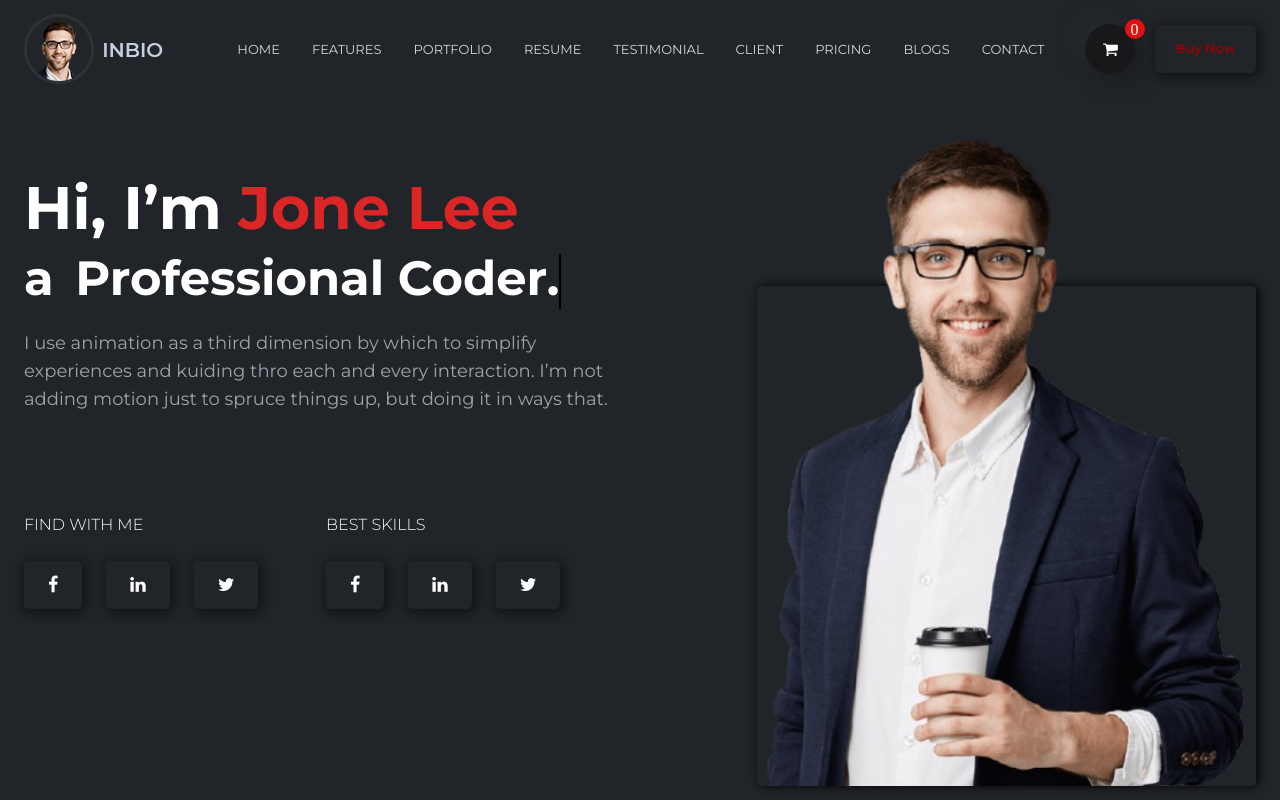
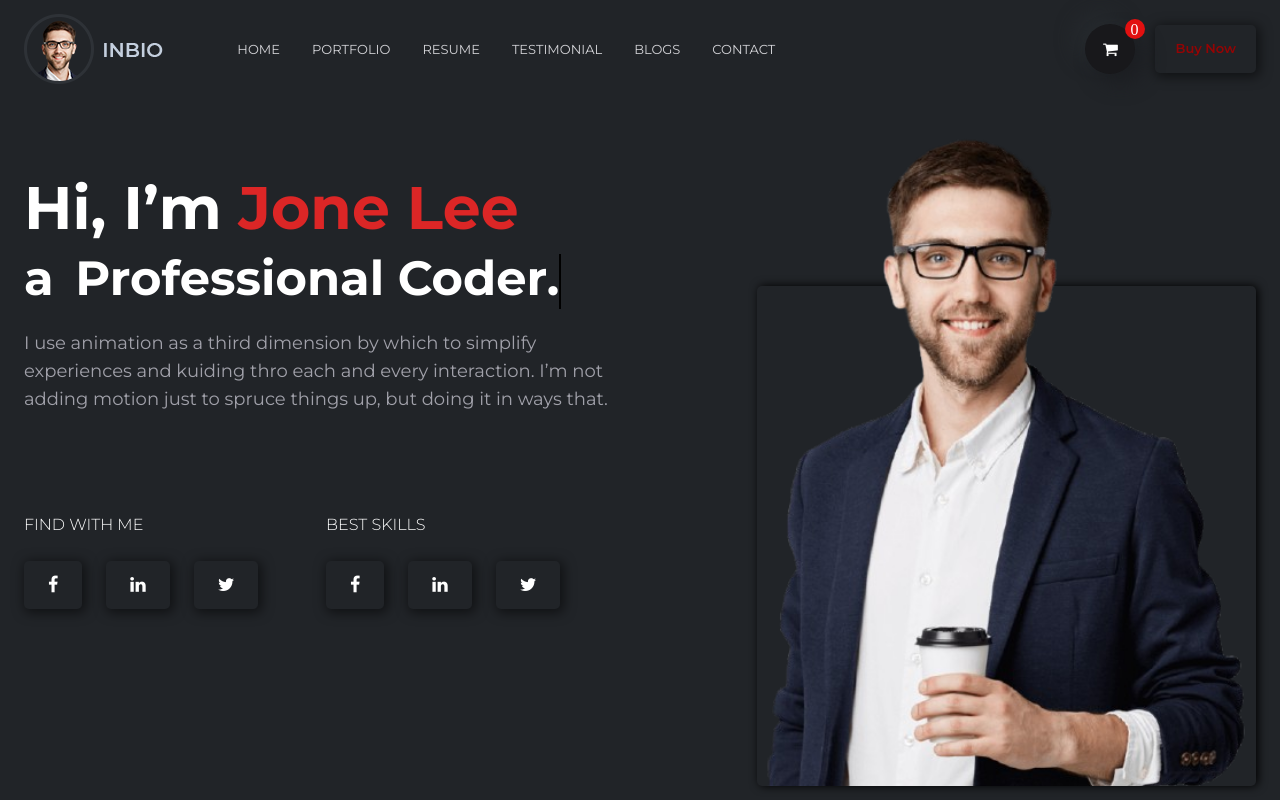
Before and after one commit to safdar1313/Inbio-portfolio, a plain HTML site: page index.html in a window 1280 px wide. Shown: the top 800 px of the page. Drawn offline with nearby package versions, Linux system fonts and the light colour scheme.

Commit message:
Update index.html

```diff
--- a/index.html
+++ b/index.html
@@ -34,9 +34,6 @@
                     <a href="#" class="px-2 py-1">Home</a>
                   </li>
                   <li class="nav-item">
-                    <a href="#" class="px-2 py-1">Features</a>
-                  </li>
-                  <li class="nav-item">
                     <a href="#" class="px-2 py-1">Portfolio</a>
                   </li>
                   <li class="nav-item">
@@ -44,12 +41,6 @@
                   </li>
                   <li class="nav-item">
                     <a href="#" class="px-2 py-1">Testimonial</a>
-                  </li>
-                  <li class="nav-item">
-                    <a href="#" class="px-2 py-1">Client</a>
-                  </li>
-                  <li class="nav-item">
-                    <a href="#" class="px-2 py-1">Pricing</a>
                   </li>
                   <li class="nav-item">
                     <a href="#" class="px-2 py-1">Blogs</a>
```
